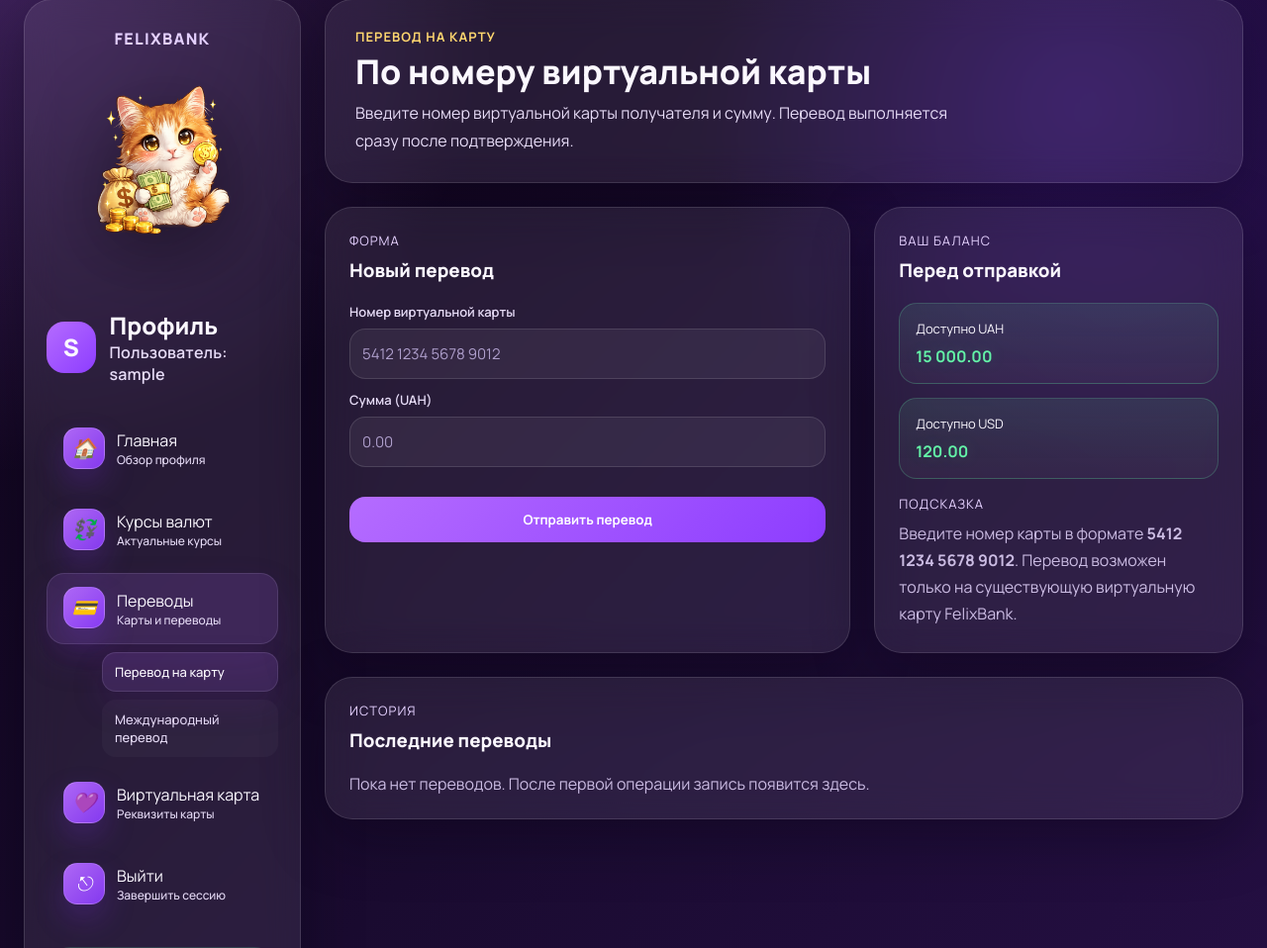
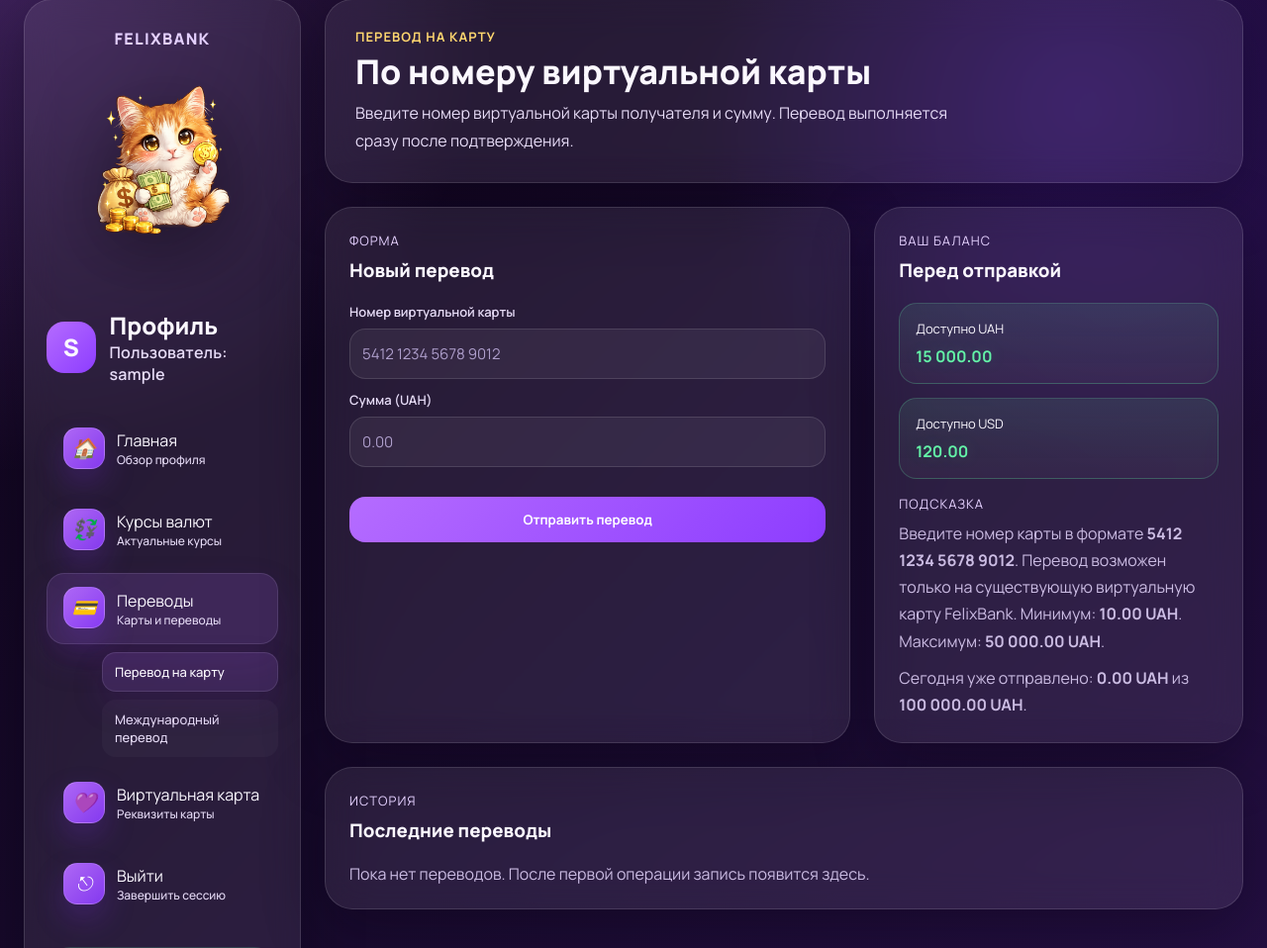
Before and after one commit to koshatl9/felixbank, a Flask app: page /profile/transfer in a window 1280 px wide. Shown: the part 25-983 px from the top of the page at 99% size. Run offline with Flask 3, Linux system fonts and the light colour scheme; the visitor is signed in with stand-in values (Sample User, id 1); data that the repository does not hold is empty.

Commit message:
лимиты переводов

```diff
--- a/frontend/templates/transfer.html
+++ b/frontend/templates/transfer.html
@@ -119,6 +119,10 @@
             action=""
             style="display: grid; gap: 12px;"
             data-available-balance="{{ balances['UAH'] }}"
+            data-transfer-min="{{ transfer_min_amount_uah }}"
+            data-transfer-max="{{ transfer_max_amount_uah }}"
+            data-transfer-daily-limit="{{ transfer_daily_limit_uah }}"
+            data-transfer-daily-total="{{ daily_transfer_total_uah }}"
           >
             <input type="hidden" name="transfer_confirmed" value="0" id="transfer-confirmed-input">
             <input type="hidden" name="transfer_pin" value="" id="transfer-pin-hidden">
@@ -203,6 +207,12 @@
             <p class="muted" style="line-height: 1.7;">
               Введите номер карты в формате <strong>5412 1234 5678 9012</strong>.
               Перевод возможен только на существующую виртуальную карту FelixBank.
+              Минимум: <strong>{{ transfer_min_amount_uah|money }} UAH</strong>.
+              Максимум: <strong>{{ transfer_max_amount_uah|money }} UAH</strong>.
+            </p>
+            <p class="muted" style="line-height: 1.7; margin-top: 10px;">
+              Сегодня уже отправлено: <strong>{{ daily_transfer_total_uah|money }} UAH</strong> из
+              <strong>{{ transfer_daily_limit_uah|money }} UAH</strong>.
             </p>
           </div>
         </article>
```
Also changed, not shown: 1 other file.
